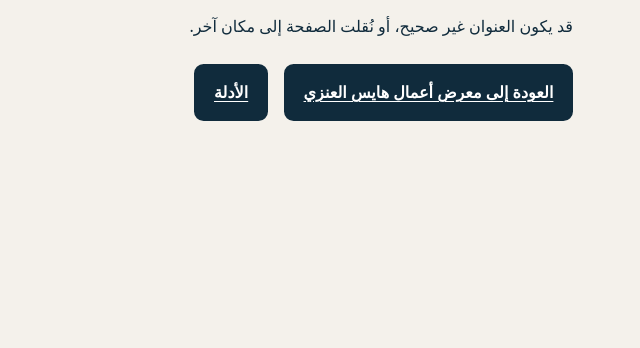
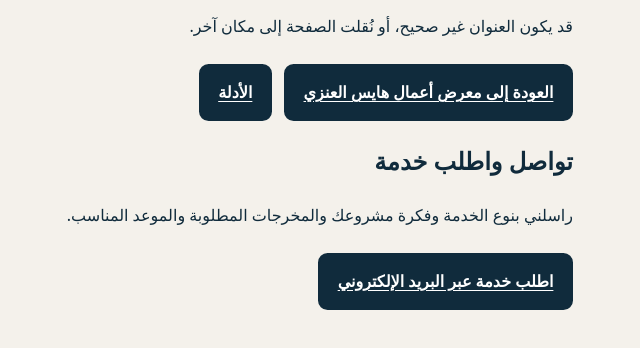
Before and after one commit to hayismohammed/hayismohammed.github.io, a plain HTML site: page 404.html in a window 1280 px wide. Shown: the part 116-464 px from the top of the page, without its empty margins (387-1027 px from the left). Drawn offline with Linux system fonts and the light colour scheme.

Commit message:
تحديث أيقونات الموقع الجذري وصفحة الخطأ (#4)
* Prepare matching root error contact and favicon assets

* Apply audit feedback on root site

Refs: 7000157741

```diff
--- a/404.html
+++ b/404.html
@@ -27,18 +27,21 @@
       font-weight: 700;
       text-underline-offset: .2em;
     }
-    a + a { margin-inline-start: .75rem; }
+    .error-links { display: flex; flex-wrap: wrap; gap: .75rem; }
+    a { min-height: 44px; min-width: 44px; box-sizing: border-box; overflow-wrap: anywhere; }
     a:focus-visible { outline: 3px solid #102b3c; outline-offset: 4px; }
   </style>
+<link rel="icon" href="/favicon.ico" sizes="16x16 32x32 48x48"><link rel="apple-touch-icon" href="/assets/icons/apple-touch-icon.png" sizes="180x180">
 </head>
 <body>
   <main>
     <h1>الصفحة غير موجودة</h1>
     <p>قد يكون العنوان غير صحيح، أو نُقلت الصفحة إلى مكان آخر.</p>
-    <p>
+    <p class="error-links">
       <a href="https://hayismohammed.github.io/portfolio/">العودة إلى معرض أعمال هايس العنزي</a>
       <a href="https://hayismohammed.github.io/portfolio/guides/">الأدلة</a>
     </p>
+  <section aria-labelledby="error-contact"><h2 id="error-contact">تواصل واطلب خدمة</h2><p>راسلني بنوع الخدمة وفكرة مشروعك والمخرجات المطلوبة والموعد المناسب.</p><a href="mailto:hayis.mohammed@gmail.com">اطلب خدمة عبر البريد الإلكتروني</a></section>
   </main>
 </body>
 </html>
```
Also changed, not shown: index.html (+1 -0 lines), assets/icons/apple-touch-icon.png (added), assets/icons/favicon-16.png (added), assets/icons/favicon-32.png (added), assets/icons/favicon-48.png (added), assets/icons/icon-192.png (added), assets/icons/icon-512.png (added), favicon.ico (added), site.webmanifest (added).
